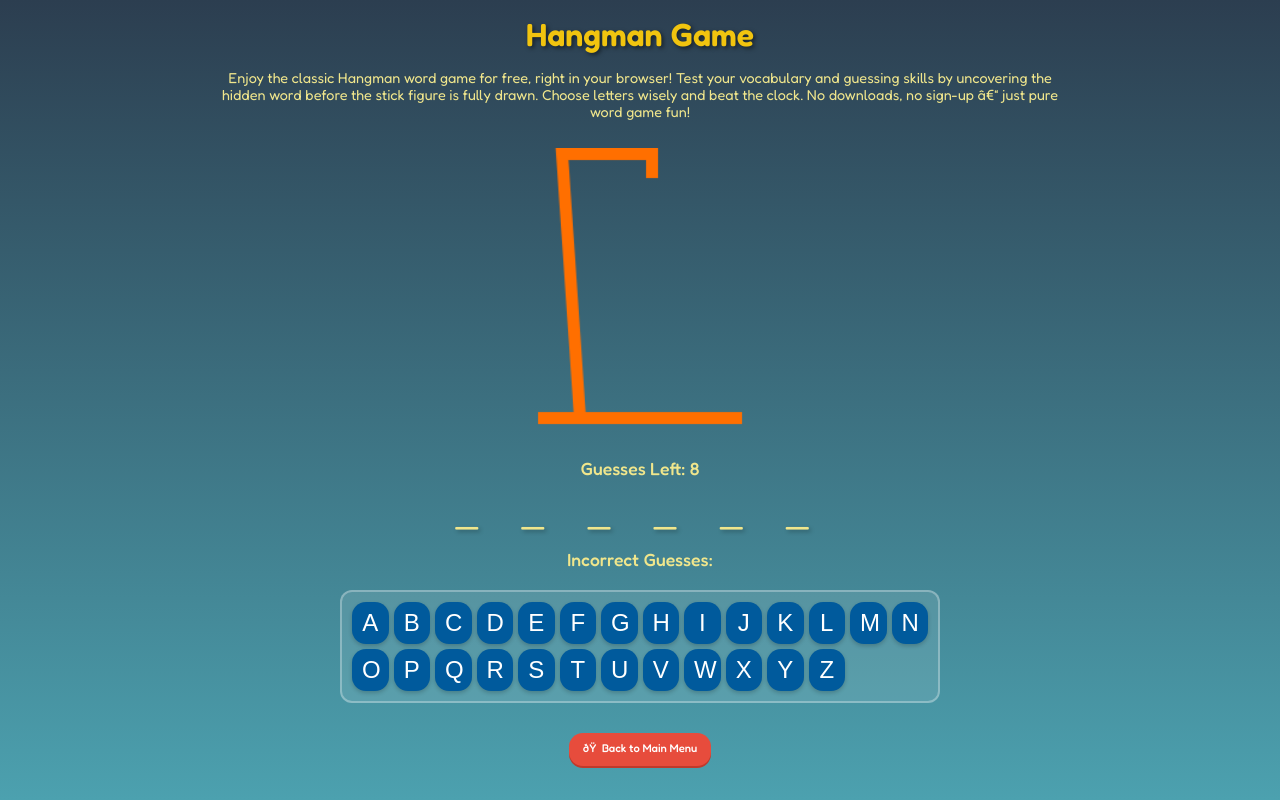
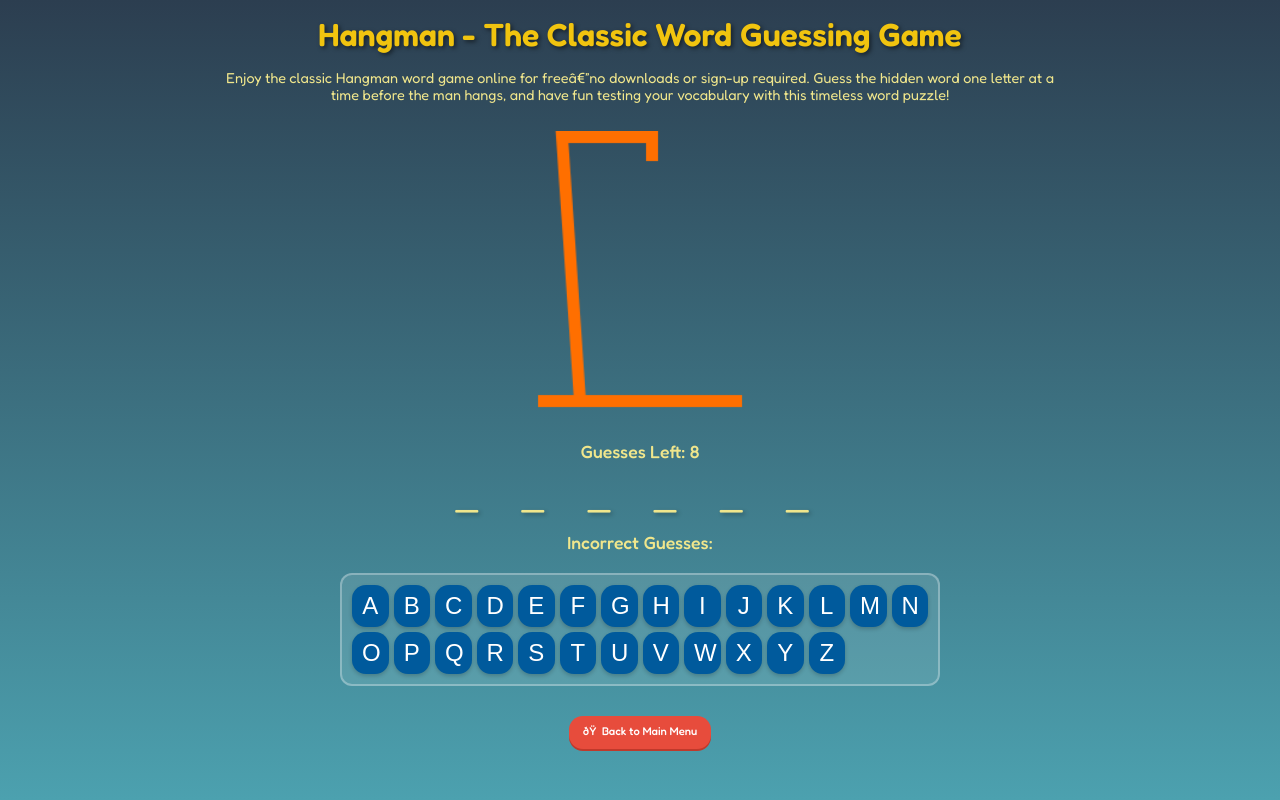
Before and after one commit to spidergroup/Kid-Games-V1, a website: page hangman-game.html in a window 1280 px wide. Drawn offline with Linux system fonts and the light colour scheme.

Commit message:
update seo

```diff
--- a/hangman-game.html
+++ b/hangman-game.html
@@ -3,6 +3,7 @@
 <head>
     <meta charset="UTF-UTF-8">
     <meta name="viewport" content="width=device-width, initial-scale=1.0">
+    <meta name="description" content="Play the classic Hangman word game online for free! Guess the hidden word one letter at a time before the man hangs. Test your vocabulary and have fun solving word puzzles.">
     <title>Free Online Hangman Game – Play the Classic Word Puzzle Now</title>    <link href="https://fonts.googleapis.com/css2?family=Fredoka:wght@400;500;600&display=swap" rel="stylesheet">
     <style>
         /* CSS RESET */
@@ -318,10 +319,11 @@
     </style>
 </head>
 <body>
+    <h1>Hangman - The Classic Word Guessing Game</h1>
 
-    <h1>Hangman Game</h1>
-
-    <h2 class="game-desc" style="max-width: 850px; margin: 0 auto 18px auto; color: #f0e68c; font-size: .9rem; text-align: center; font-weight: normal;">Enjoy the classic Hangman word game for free, right in your browser! Test your vocabulary and guessing skills by uncovering the hidden word before the stick figure is fully drawn. Choose letters wisely and beat the clock. No downloads, no sign-up – just pure word game fun!</h2>
+    <h2 class="game-desc" style="max-width: 850px; margin: 0 auto 18px auto; color: #f0e68c; font-size: .9rem; text-align: center; font-weight: normal;">
+        Enjoy the classic Hangman word game online for free—no downloads or sign-up required. Guess the hidden word one letter at a time before the man hangs, and have fun testing your vocabulary with this timeless word puzzle!
+    </h2>
 
     <div class="game-container">
 
--- a/js/games-data.js
+++ b/js/games-data.js
@@ -29,6 +29,7 @@ const allGames = [
         image: "hangman-game.svg",
         url: "hangman-game.html",
         description: "Challenge your vocabulary skills in this classic word guessing game! Try to figure out the mystery word before the stick figure is complete. A fun and educational way to expand your word knowledge.",
-        keywords: ["word game", "hangman game", "vocabulary game", "spelling game", "educational game", "word guessing game"]
+        keywords: ["online word game", "hangman game", "guess the word", "vocabulary game", "classic word game", "spelling game", "educational game", "word guessing game"]
+
     }
 ];
```
